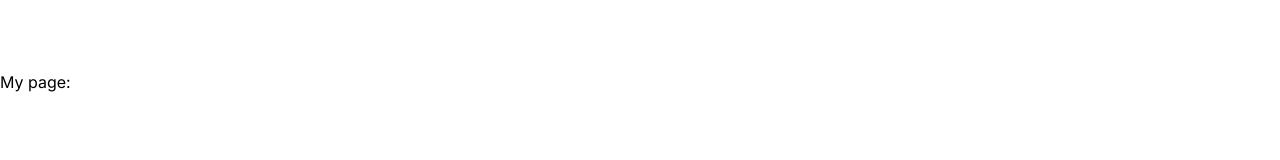
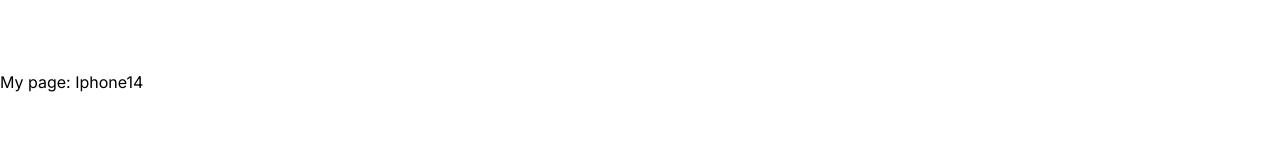
Before and after one commit to charmmming7/notion-api-commerce, a Next.js app: page /product/Iphone14 in a window 1280 px wide. Shown: the part 319-479 px from the top of the page. Built offline with nearby package versions, Linux system fonts and the light colour scheme.

Commit message:
:pencil2: fix typo

```diff
--- a/src/app/product/[product]/page.tsx
+++ b/src/app/product/[product]/page.tsx
@@ -1,4 +1,8 @@
-// slug: 'Iphone15Pro', 'Iphone15', ...
-export default function productPage({ params }: { params: { slug: string } }) {
-  return <div>My page: {params.slug}</div>;
+// slug(product): 'Iphone15Pro', 'Iphone15', ...
+export default function productPage({
+  params,
+}: {
+  params: { product: string };
+}) {
+  return <div>My page: {params.product}</div>;
 }
```
